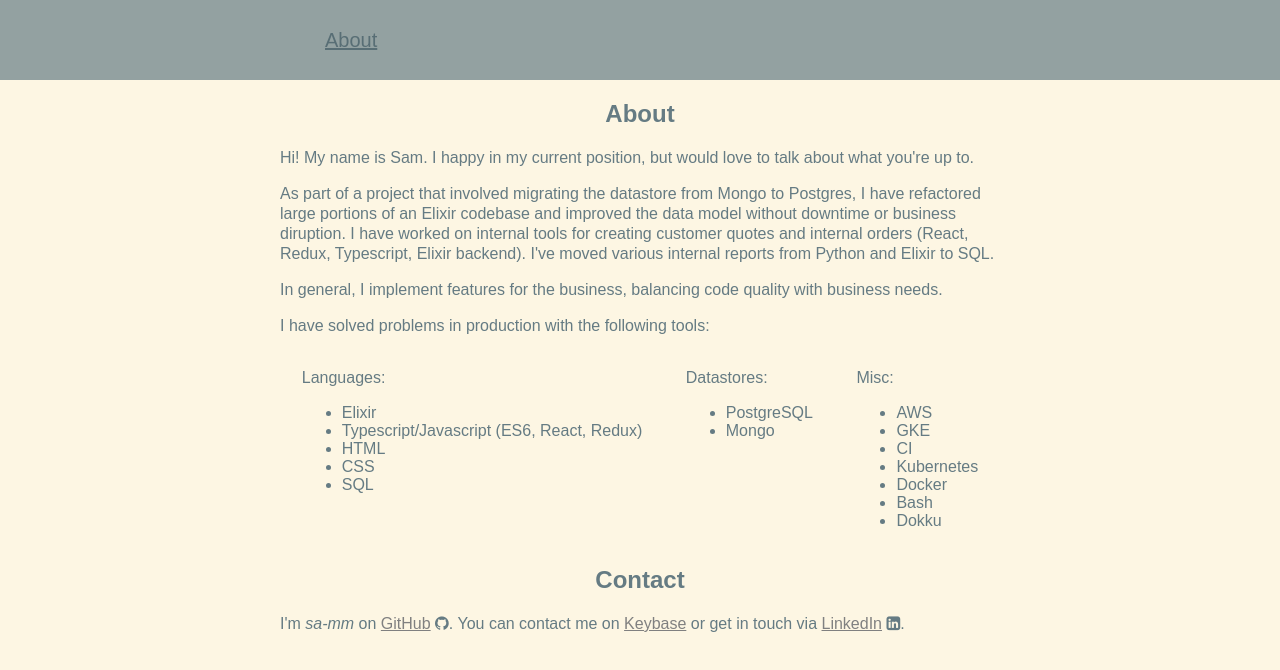
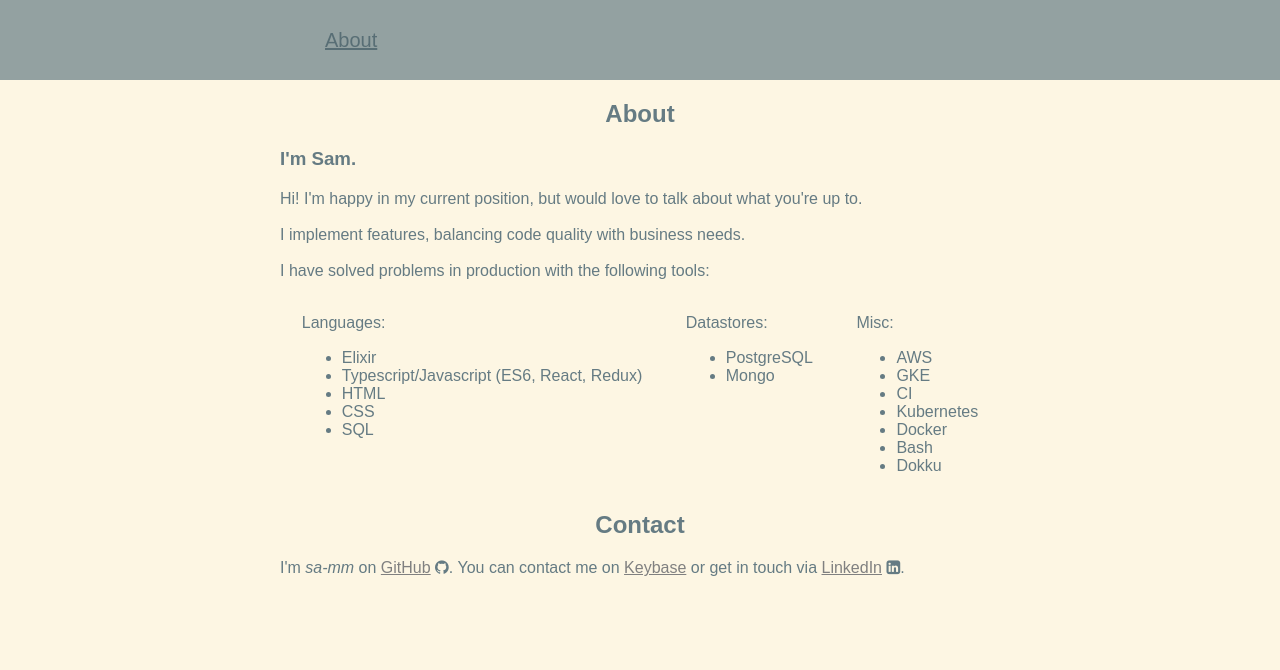
Before and after one commit to sa-mm/react-portfolio, a React (Create React App) app: page / in a window 1280 px wide. Shown: the top 670 px of the page. Built offline with nearby package versions, Linux system fonts and the light colour scheme.

Commit message:
Copy edits

```diff
--- a/src/components/About/About.js
+++ b/src/components/About/About.js
@@ -12,13 +12,9 @@ export const About = () => {
     <div className='About'>
       <div className='About-description'>
         <h2 className='heading'>About</h2>
-        <p className='About-text'>Hi! My name is Sam. I happy in my current position, but would love to talk about what you're up to.</p>
-        <p className='About-text'>As part of a project that involved migrating the datastore from Mongo to Postgres,
-        I have refactored large portions of an Elixir codebase and improved the data model without downtime or business diruption. I have
-        worked on internal tools for creating customer quotes and internal orders (React, Redux, Typescript, Elixir backend).  I've moved
-       various internal reports from Python and Elixir to SQL.</p>
-       <p> In general, I implement features for the
-        business, balancing code quality with business needs.</p>
+        <h3>I'm Sam.</h3>
+        <p className='About-text'>Hi! I'm happy in my current position, but would love to talk about what you're up to.</p>
+        <p>I implement features, balancing code quality with business needs.</p>
 
         <p className='About-text'>I have solved problems in production with the following tools:</p>
         <div className='lists'>
```
